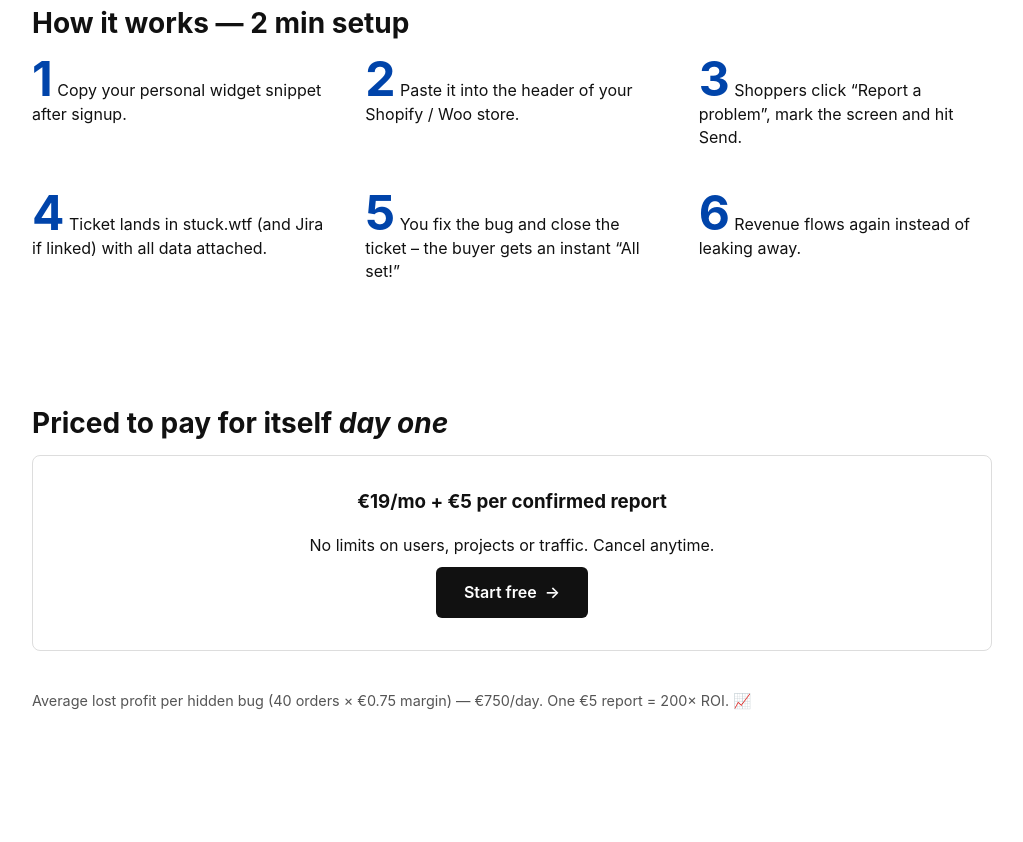
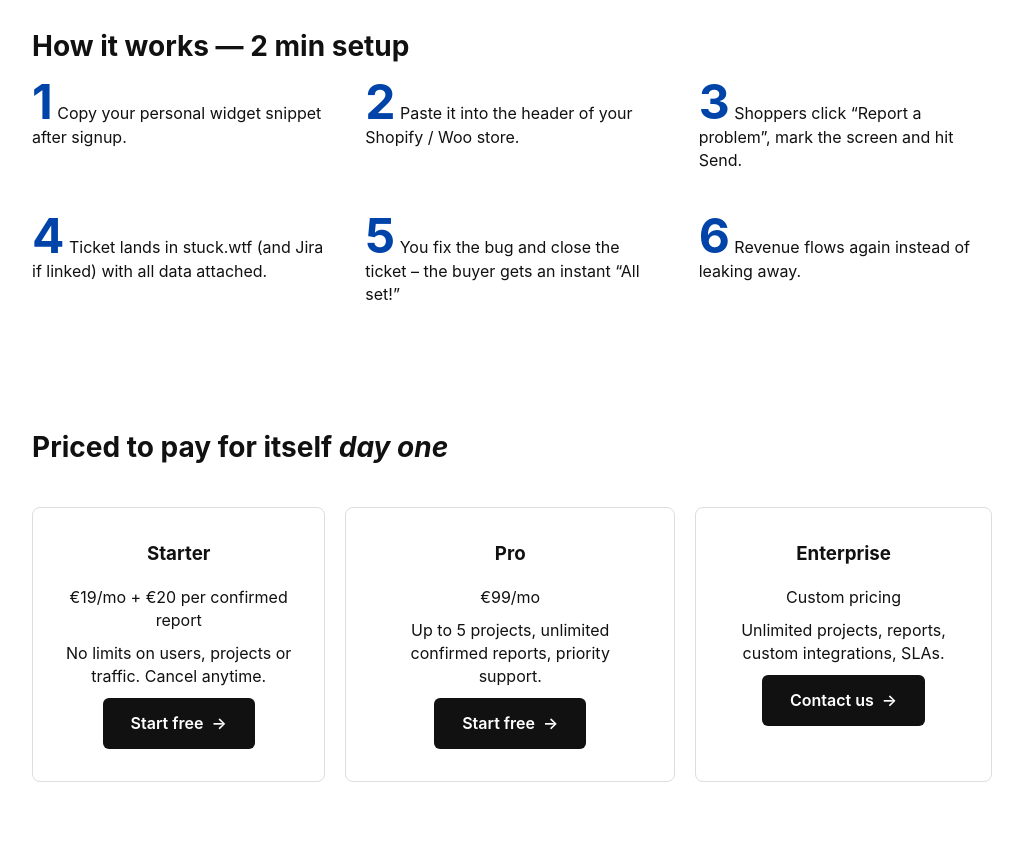
Before and after one commit to newyearisamagictime/stuck.wtf, a plain HTML site: page index.html in a window 1280 px wide. Shown: the part 888-1730 px from the top of the page, without its empty margins (128-1151 px from the left). Before the commit the page ends 1668 px from the top, so only its background shows below. Drawn offline with Linux system fonts and the light colour scheme.

Commit message:
enhance index.html with new pricing structure and improved messaging

```diff
--- a/index.html
+++ b/index.html
@@ -17,6 +17,12 @@
         .step{font-size:3rem;font-weight:700;color:#04A;line-height:1}
         .price-card{border:1px solid #ddd;border-radius:8px;padding:32px;text-align:center}
         .price-card h3{margin-top:0}
+        .price-cards{
+            display:flex;
+            gap:20px;
+            justify-content:center;
+            margin-top:40px;
+        }
     </style>
 </head>
 <body>
@@ -30,8 +36,8 @@
 
 <!-- 2. Боль и ситуация -->
 <section id="pain">
-    <h2>When a single glitch costs €750 profit a day…</h2>
-    <p>Your checkout suddenly drops conversions. No alerts, no clear logs – only abandoned carts and lost sales.</p>
+    <h2>When a single glitch costs €1000+ in revenue a day…</h2>
+    <p>You updated a plugin. Your checkout suddenly drops conversions. No alerts, no clear logs – only abandoned carts and lost sales.</p>
     <p><strong>stuck.wtf</strong> puts a tiny “Report a problem” button on every page so shoppers can point at the
         bug the moment it happens.</p>
 </section>
@@ -71,15 +77,27 @@
 <!-- 5. Оффер, прайсинг и финальный CTA -->
 <section id="signup">
     <h2>Priced to pay for itself <em>day one</em></h2>
-    <div class="price-card">
-        <h3>€19/mo + €5 per confirmed report</h3>
-        <p>No limits on users, projects or traffic. Cancel anytime.</p>
-        <a href="#" class="btn">Start free &nbsp;→</a>
+    <div class="price-cards">
+        <div class="price-card">
+            <h3>Starter</h3>
+            <p>€19/mo + €20 per confirmed report</p>
+            <p>No limits on users, projects or traffic. Cancel anytime.</p>
+            <a href="#" class="btn">Start free &nbsp;→</a>
+        </div>
+        <div class="price-card">
+            <h3>Pro</h3>
+            <p>€99/mo</p>
+            <p>Up to 5 projects, unlimited confirmed reports, priority support.</p>
+            <a href="#" class="btn">Start free &nbsp;→</a>
+        </div>
+        <div class="price-card">
+            <h3>Enterprise</h3>
+            <p>Custom pricing</p>
+            <p>Unlimited projects, reports, custom integrations, SLAs.</p>
+            <a href="#" class="btn">Contact us &nbsp;→</a>
+        </div>
     </div>
-    <p style="margin-top:40px;font-size:.9rem;color:#555">
-        Average lost profit per hidden bug (40 orders × €0.75 margin) — €750/day.
-        One €5 report = 200× ROI. 📈
-    </p>
+
 </section>
 
 </body>
```
